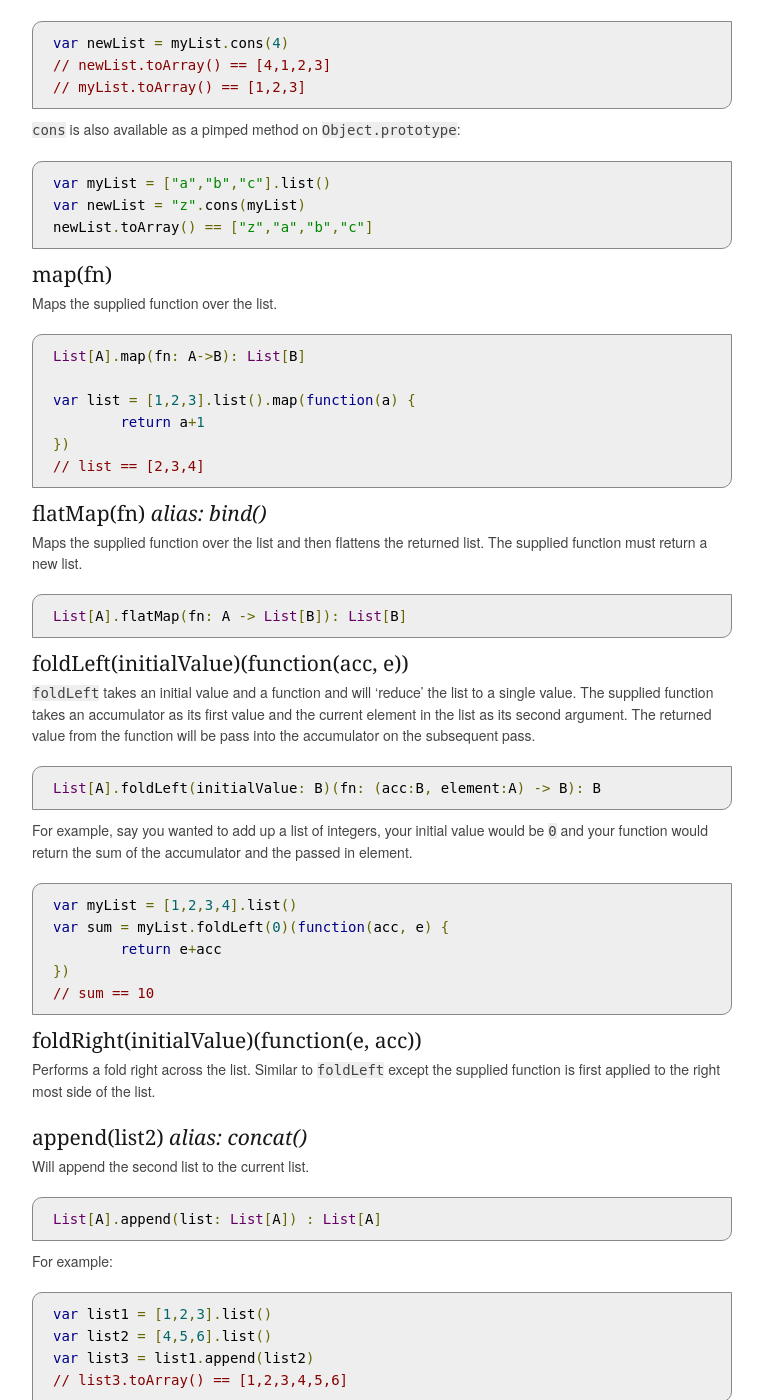
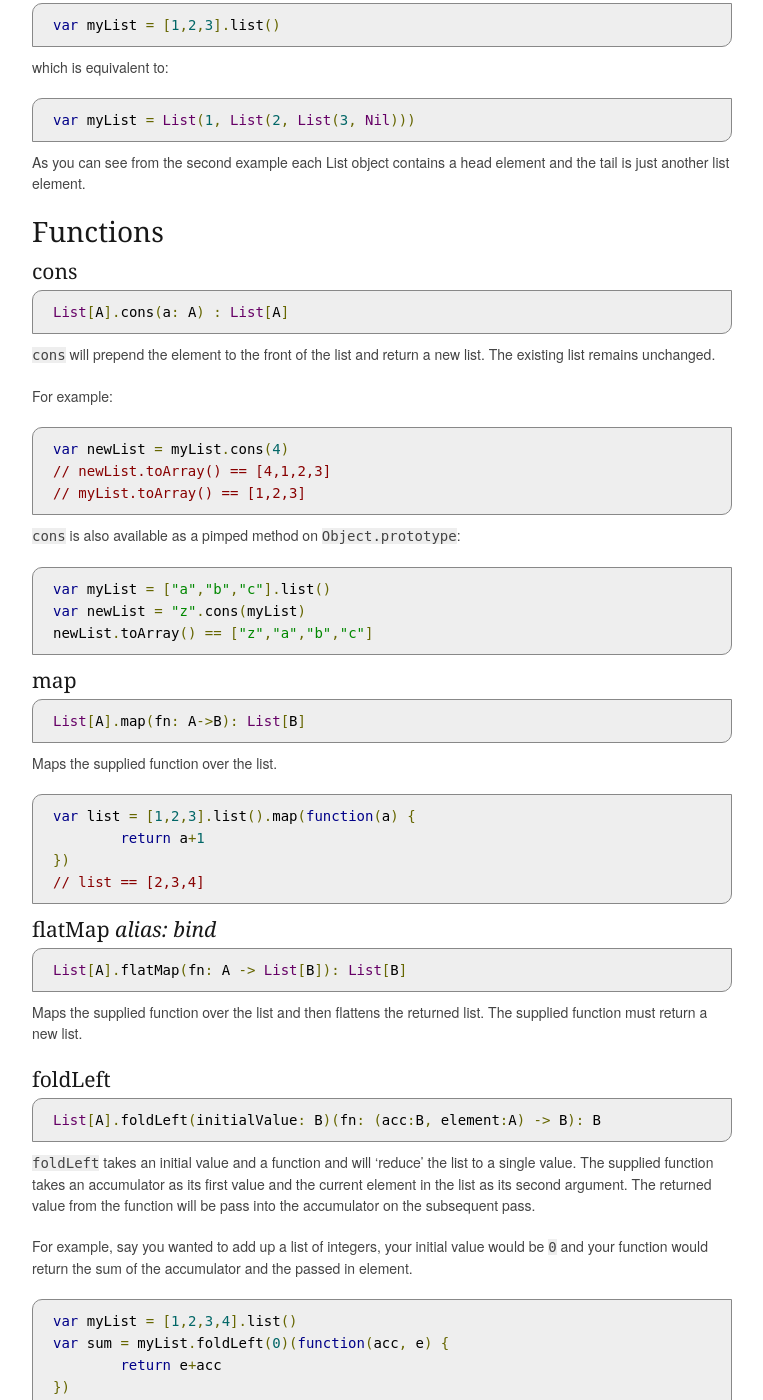
Before and after one commit to monet/monet.js, a Jekyll site: the page built from index.md, in a window 1280 px wide and 1400 px high, scrolled down 10105 px. Shown: the whole window, without its empty margins (138-901 px from the left). Built offline with Jekyll 4.4.1, drawn with Linux system fonts in a browser that asks for light colours; nearby versions of some CDN libraries; some of the changed text lies outside the part shown.

Commit message:
Reworked documentation to make types clearer and function signatures more obvious.

```diff
--- a/index.md
+++ b/index.md
@@ -68,11 +68,25 @@ And functions on a Monadic type that has been constructed with `A`
 ##### Anonymous functions
 
 For functions that take other functions as parameters (which are called *Higher order functions*) we will use an abbreviated way to represent that function
-using a pseudo type lambda `A -> B`.
+using a pseudo type lambda:
+
+	A -> B
+
+So,
 
 	function x(a: A -> B, c: B -> C): C
 
-So the above means that function `x` takes two parameters that are both functions themselves. `a` is a function that takes a type `A` and returns a type `B` and `c` is a function that takes a type `B` and returns a type `C`. The function `x` will return a type `C`.
+means that function `x` takes two parameters that are both functions themselves. `a` is a function that takes a type `A` and returns a type `B` and `c` is a function that takes a type `B` and returns a type `C`. The function `x` will return a type `C`.
+
+##### The Unit type
+
+Some functions (or lambdas) do not take a parameter, and some do not return anything.  Will express this as:
+
+	() -> A
+
+or
+
+	A -> ()
 
 ## Maybe
 
@@ -93,9 +107,10 @@ or more simply with the pimped method on Object.
 
 ### Functions
 #### map
-`map` takes a function (A -> B) and applies that function to the value inside the `Maybe` and returns another `Maybe`.
 
 	Maybe[A].map(fn: A -> B) : Maybe[B]
+
+`map` takes a function (A -> B) and applies that function to the value inside the `Maybe` and returns another `Maybe`.
 
 For example:
 
@@ -106,9 +121,11 @@ For example:
 
 
 #### bind *alias: flatMap*
+
+	Maybe[A].bind(fn: A -> Maybe[B]): Maybe[B]
+
 `bind` takes a function that takes a value and returns an `Maybe`.  The value to the function will be supplied from the `Maybe` you are binding on.
 
-	Maybe[A].bind(fn: A -> Maybe[B]): Maybe[B]
 
 For example:
 
@@ -122,9 +139,10 @@ For example:
 
 
 #### isSome *alias: isJust*
-`isSome` on a `Some` value will return `true` and will return `false` on a `None`.
 
 	Maybe[A].isSome(): Boolean
+
+`isSome` on a `Some` value will return `true` and will return `false` on a `None`.
 
 For example:
 
@@ -133,9 +151,10 @@ For example:
 
 
 #### isNone *alias: isNothing*
-`isNone` on a `None` value will return `true` and will return `false` on a `Some`.
 
 	Maybe[A].isNone(): Boolean
+
+`isNone` on a `None` value will return `true` and will return `false` on a `Some`.
 
 For example:
 
@@ -161,9 +184,10 @@ Will return the containing value inside the `Maybe` or return the supplied value
 	=> "bye"
 
 ####ap
-The `ap` function implements the Applicative Functor pattern.  It takes as a parameter another `Maybe` type which contains a function, and then applies that function to the value contained in the calling `Maybe`.
 
 	Maybe[A].ap(Maybe[A->B]): Maybe[B]
+
+The `ap` function implements the Applicative Functor pattern.  It takes as a parameter another `Maybe` type which contains a function, and then applies that function to the value contained in the calling `Maybe`.
 
 It may seem odd to want to apply a function to a monad that exists inside another monad, but this is particular useful for when you have a curried function being applied across many monads.
 
@@ -177,7 +201,9 @@ Here is an example for creating a string out of the result of a couple of `Maybe
     var maybeSurname = Maybe.just('Baker')
     var maybeForename = Maybe.just('Tom')
 
-    var personString = maybeAddress.ap(maybeSurname.ap(maybeForename.map(person))).just()
+    var personString = maybeAddress
+                      .ap(maybeSurname
+	                     .ap(maybeForename.map(person))).just()
 
     // result: "Tom Baker lives in Dulwich, London"
 
@@ -199,9 +225,10 @@ or with pimped methods on an object
 
 ###Functions
 ####map
-`map` takes a function (A -> B) and applies that function to the value inside the `success` side of the `Validation` and returns another `Validation`.
 
 	Validation[E,A].map(fn:A -> B): Validation[E,A]
+
+`map` takes a function (A -> B) and applies that function to the value inside the `success` side of the `Validation` and returns another `Validation`.
 
 For example:
 
@@ -209,9 +236,10 @@ For example:
 	//result: 124
 
 ####bind *alias: flatMap*
-`bind` takes a function that takes a value and returns an `Validation`.  The value to the function will be supplied from the `Validation` you are binding on.
 
 	Validation[E,A].bind(fn:A -> Validation[E,B]) : Validation[E,B]
+
+`bind` takes a function that takes a value and returns an `Validation`.  The value to the function will be supplied from the `Validation` you are binding on.
 
 For example:
 
@@ -225,24 +253,29 @@ For example:
 
 
 ####isSuccess
-Will return `true` if this is a successful validation, `false` otherwise.
 
 	Validation[E,A].isSuccess() : Boolean
 
+Will return `true` if this is a successful validation, `false` otherwise.
+
 ####isFail
-Will return `false` if this is a failed validation, `true` otherwise.
 
 	Validation[E,A].isFail() : Boolean
 
+Will return `false` if this is a failed validation, `true` otherwise.
+
 ####success
-Will return the successful value.
 
 	Validation[E,A].success() : A
 
+Will return the successful value.
+
+
 ####fail
-Will return the failed value, usually an error message.
 
 	Validation[E,A].fail() : E
+
+Will return the failed value, usually an error message.
 
 ####ap
 
@@ -291,22 +324,25 @@ The `IO` monad is for isolating effects to maintain referential transparency in
 	var ioAction = IO(function () { return $("#id").val() })
 
 ###Functions
-####IO(fn) *alias: io*
-The constructor for the `IO` monad.  It is a purely functional wrapper around the supplied effect and enables referential transparency in your software.
+####IO *alias: io*
 
 	IO[A](fn: () -> A): IO[A]
 
-####bind(fn) *alias: flatMap*
-Perform a monadic bind (flatMap) over the effect.  It takes a function that returns an `IO`. This will happen lazily and will not evaluate the effect.
+The constructor for the `IO` monad.  It is a purely functional wrapper around the supplied effect and enables referential transparency in your software.
+
+####bind *alias: flatMap*
 
 	IO[A](fn: A -> IO[B]): IO[B]
 
+Perform a monadic bind (flatMap) over the effect.  It takes a function that returns an `IO`. This will happen lazily and will not evaluate the effect.
+
 Examples: see below
 
-####map(fn)
-Performs a map over the result of the effect.  This will happen lazily and will not evaluate the effect.
+####map
 
 	IO[A](fn: A -> B): IO[B]
+
+Performs a map over the result of the effect.  This will happen lazily and will not evaluate the effect.
 
 ####run *alias: perform*
 Evaluates the effect inside the `IO` monad.  This can only be run once in your programme and at the very end.
@@ -402,28 +438,29 @@ For example:
 	var newList = "z".cons(myList)
 	newList.toArray() == ["z","a","b","c"]
 
-####map(fn)
+####map
+
+	List[A].map(fn: A->B): List[B]
 
 Maps the supplied function over the list.
-
-	List[A].map(fn: A->B): List[B]
 
 	var list = [1,2,3].list().map(function(a) {
 		return a+1
 	})
 	// list == [2,3,4]
 
-####flatMap(fn) *alias: bind()*
+####flatMap *alias: bind*
+
+	List[A].flatMap(fn: A -> List[B]): List[B]
 
 Maps the supplied function over the list and then flattens the returned list.  The supplied function must return a new list.
 
-	List[A].flatMap(fn: A -> List[B]): List[B]
+####foldLeft
 
-####foldLeft(initialValue)(function(acc, e))
+	List[A].foldLeft(initialValue: B)(fn: (acc:B, element:A) -> B): B
 
 `foldLeft` takes an initial value and a function and will 'reduce' the list to a single value.  The supplied function takes an accumulator as its first value and the current element in the list as its second argument.  The returned value from the function will be pass into the accumulator on the subsequent pass.
 
-	List[A].foldLeft(initialValue: B)(fn: (acc:B, element:A) -> B): B
 
 For example, say you wanted to add up a list of integers, your initial value would be `0` and your function would return the sum of the accumulator and the passed in element.
 
@@ -435,13 +472,15 @@ For example, say you wanted to add up a list of integers, your initial value wou
 
 ####foldRight(initialValue)(function(e, acc))
 
+	List[A].foldRight(initialValue: B)(fn: (element: A, acc: B) -> B): B
+
 Performs a fold right across the list.  Similar to `foldLeft` except the supplied function is first applied to the right most side of the list.
 
-####append(list2) *alias: concat()*
-
-Will append the second list to the current list.
+####append *alias: concat()*
 
 	List[A].append(list: List[A]) : List[A]
+
+Will append the second list to the current list.  Both list must be of the same type.
 
 For example:
 
@@ -451,9 +490,10 @@ For example:
 	// list3.toArray() == [1,2,3,4,5,6]
 
 ####sequenceMaybe() : Maybe
+
+	List[Maybe[A]].sequenceMaybe(): Maybe[List[A]]
+
 Takes a list of `Maybe`s and turns it into a `Maybe` `List`.  If the list contains at least one `None` value then a `None` will be returned, otherwise a `Some` will be returned with a list of all the values.
-
-	List[Maybe[A]].sequenceMaybe: Maybe[List[A]]
 
 For example:
 
@@ -466,15 +506,24 @@ For example:
 ####sequenceValidation() : Validation
 Takes a list of `Validation`s and turns it into a `Validation` `List`.  It will collect all the `success` values into a list on the `Success` side of the validation or it accumulates the errors on the `Failure` side, if there are **any** failures.
 
-	List[Validation]
+	List[Validation[E,A]].sequenceValidation(): Validation[List[E], List[A]]
 
-	var sequenced = ["a".success(), "b".success(), "c".success()].list().sequenceValidation()
+	var sequenced = ["a".success(), "b".success(), "c".success()]
+		.list().sequenceValidation()
 	// sequenced == Success(["a", "b", "c"])
 
-	var sequenced = ["a".success(), "b".success(), "c".fail(), "d".fail(), "e".success()].list().sequenceValidation()
+	var sequenced = ["a".success(),
+	                 "b".success(),
+                     "c".fail(),
+                     "d".fail(),
+                     "e".success()]
+					.list().sequenceValidation()
 	// sequenced == Fail(["c","d"])
 
-####reverse()
+####reverse
+
+	List[A].reverse(): List[A]
+
 Returns a new list reversed.
 
 	var list = [1,2,3].list().reverse()
```
Also changed, not shown: other parts of index.md (+9 -5 lines).
